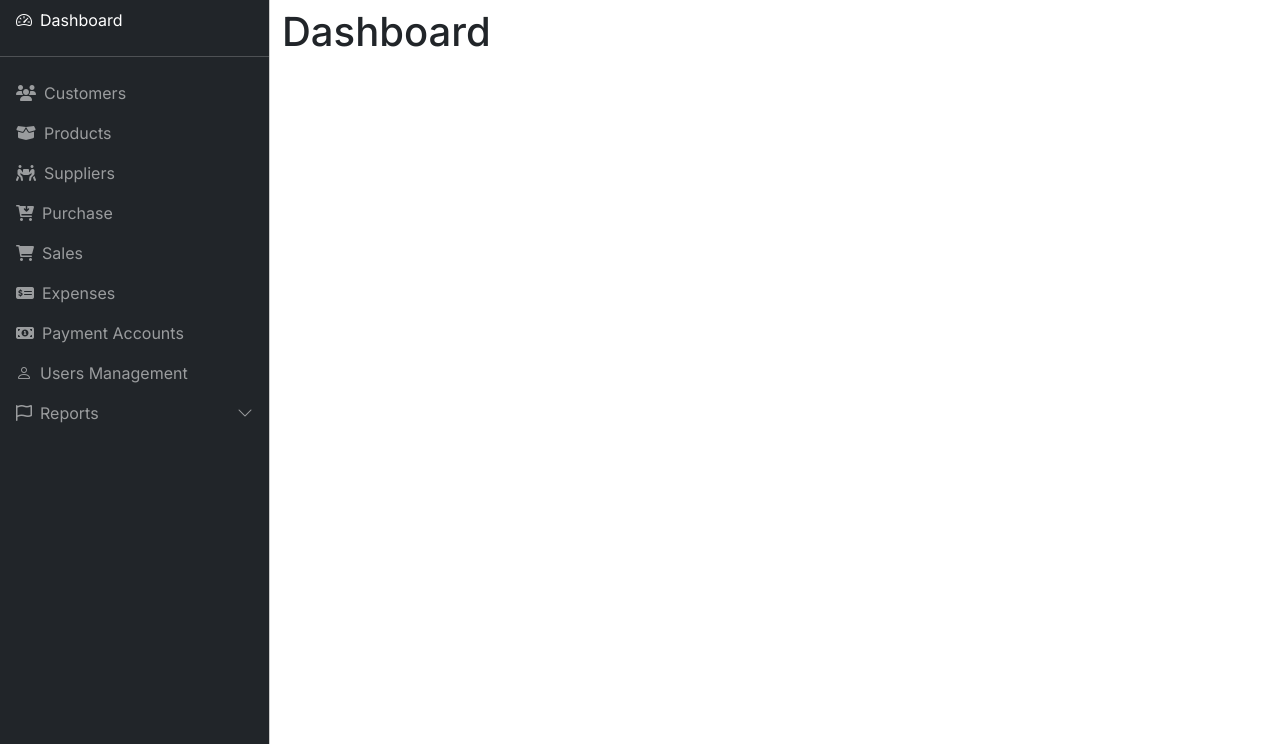
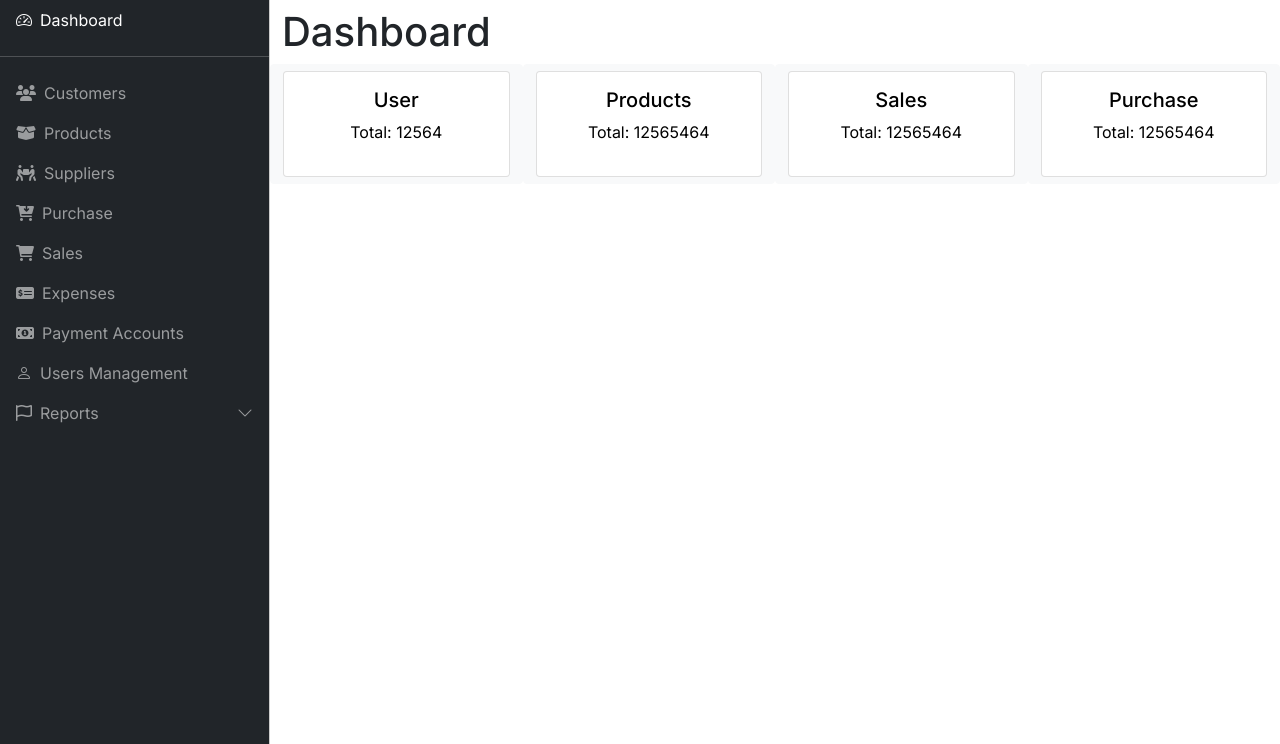
Before and after one commit to asamamun/tigerPOS, a CodeIgniter 4 app: template app/Views/dashboard/dashboard.php in a window 1280 px wide. Shown: the part 56-800 px from the top of the page. Run offline with PHP 8.4 and a stand-in for CodeIgniter, Linux system fonts and the light colour scheme; the template is opened without the code that fills it, so the values that code supplies are empty; some libraries are stand-ins or nearby versions.

Commit message:
DashBoard car added

```diff
--- a/app/Views/dashboard/dashboard.php
+++ b/app/Views/dashboard/dashboard.php
@@ -2,6 +2,41 @@
 
 <?= $this->section('contents'); ?>
 <h1>Dashboard</h1>
+<div class="row ">
+    <div class="col-sm-3 btn btn-light">
+        <div class="card">
+            <div class="card-body">
+                <h5 class="card-title">User</h5>
+                <p>Total: 12564</p>
+            </div>
+        </div>
+    </div>
+    <div class="col-sm-3 btn btn-light">
+        <div class="card">
+            <div class="card-body">
+                <h5 class="card-title">Products</h5>
+                <p>Total: 12565464</p>
+            </div>
+        </div>
+    </div>
+
+    <div class="col-sm-3 btn btn-light">
+        <div class="card">
+            <div class="card-body">
+                <h5 class="card-title">Sales</h5>
+                <p>Total: 12565464</p>
+            </div>
+        </div>
+    </div>
+    <div class="col-sm-3 btn btn-light">
+        <div class="card">
+            <div class="card-body">
+                <h5 class="card-title">Purchase</h5>
+                <p>Total: 12565464</p>
+            </div>
+        </div>
+    </div>
+</div>
 <?= $this->endSection(); ?>
 
 
```
